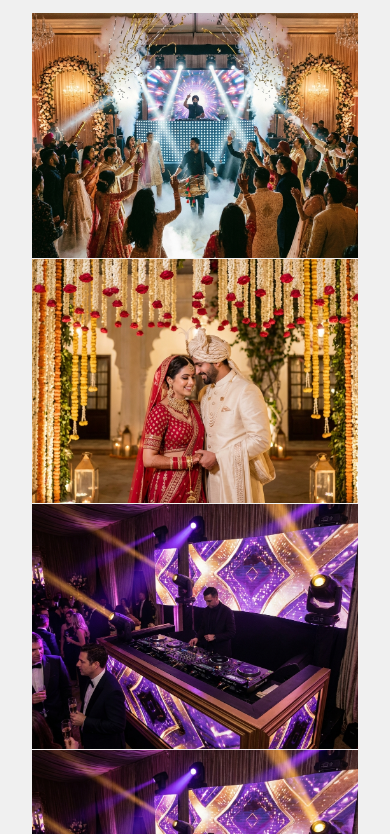
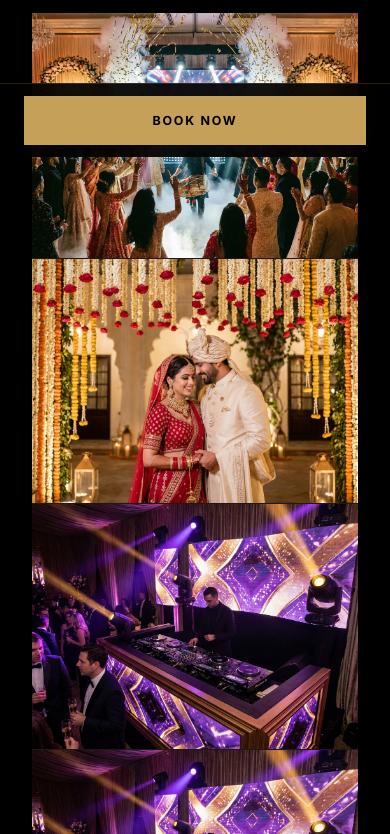
Before and after one commit to deejaylakha-alt/djlakha-website, a plain HTML site: page media.html in a window 390 px wide. Shown: the part 687-1521 px from the top of the page. Drawn offline with nearby package versions, Linux system fonts and the light colour scheme.

Commit message:
feat: 13-item website enhancement audit — critical bugs, SEO, mobile CTA, dark theme fixes

```diff
--- a/media.html
+++ b/media.html
@@ -34,14 +34,14 @@
     <link href="https://fonts.googleapis.com/css2?family=Inter:wght@300;400;500;600;700;800;900&display=swap" rel="stylesheet">
 
     <!-- Icons -->
-    <script src="https://unpkg.com/lucide@latest"></script>
+    <script src="https://unpkg.com/lucide@0.344.0"></script>
 
     <!-- Styles -->
     <link rel="stylesheet" href="styles.css">
     <style>
         .media-content {
-            background: var(--off-white);
-            color: var(--text-on-light);
+            background: var(--black);
+            color: var(--text-on-dark);
             padding: 5rem 0;
         }
 
@@ -172,6 +172,11 @@
 
     </main>
 
+    <!-- Sticky Mobile CTA -->
+    <div class="mobile-sticky-cta">
+        <a href="book.html">Book Now</a>
+    </div>
+
     <!-- ══ FOOTER ══ -->
     <footer class="footer">
         <div class="container footer-inner">
@@ -192,11 +197,8 @@
                 <a href="https://soundcloud.com/dj-lakha" target="_blank" rel="noopener" aria-label="SoundCloud">
                     <i data-lucide="music"></i>
                 </a>
-                <a href="#" aria-label="YouTube">
-                    <i data-lucide="youtube"></i>
-                </a>
             </div>
-            <p class="footer-copy">© 2025 DJ LAKHA. All Rights Reserved.</p>
+            <p class="footer-copy">© 2026 DJ LAKHA. All Rights Reserved.</p>
             <p class="footer-seo">
                 Indian Wedding DJ in Austin · Dallas · Houston · San Antonio · Fort Worth · Texas &amp; Worldwide
             </p>
--- a/styles.css
+++ b/styles.css
@@ -792,6 +792,55 @@ img { display: block; max-width: 100%; }
 }
 
 /* ========================================
+   STICKY MOBILE CTA
+   ======================================== */
+.mobile-sticky-cta {
+  display: none;
+  position: fixed;
+  bottom: 0;
+  left: 0;
+  width: 100%;
+  z-index: 998;
+  padding: 0.75rem 1.5rem;
+  background: rgba(0, 0, 0, 0.92);
+  backdrop-filter: blur(16px);
+  -webkit-backdrop-filter: blur(16px);
+  border-top: 1px solid rgba(197, 160, 89, 0.2);
+}
+
+.mobile-sticky-cta a {
+  display: block;
+  width: 100%;
+  text-align: center;
+  padding: 0.9rem;
+  font-size: 0.78rem;
+  font-weight: 700;
+  text-transform: uppercase;
+  letter-spacing: 0.14em;
+  background: var(--gold);
+  color: var(--black);
+  transition: var(--transition);
+}
+
+.mobile-sticky-cta a:hover {
+  background: var(--gold-light);
+}
+
+@media (max-width: 968px) {
+  .mobile-sticky-cta { display: block; }
+  body { padding-bottom: 60px; } /* prevent content from hiding behind the bar */
+}
+
+/* ========================================
+   SOUNDCLOUD DARK THEME OVERRIDE
+   ======================================== */
+.soundcloud-container {
+  background: var(--black) !important;
+  box-shadow: 0 20px 40px rgba(0,0,0,0.5) !important;
+  border: 1px solid rgba(255,255,255,0.08);
+}
+
+/* ========================================
    MOBILE NAV OVERLAY
    ======================================== */
 .mobile-nav-overlay {
```
Also changed, not shown: book.html (+10 -31 lines), index.html (+11 -6 lines), services.html (+9 -7 lines), testimonials.html (+7 -5 lines).
